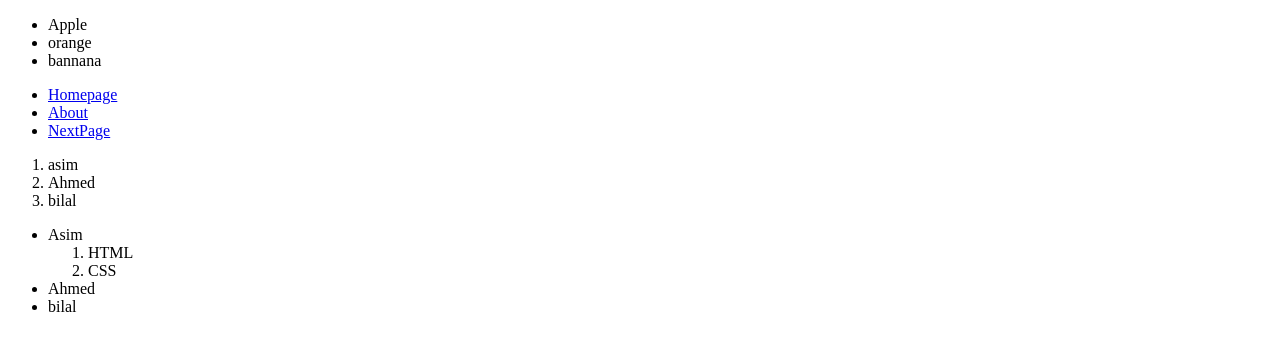
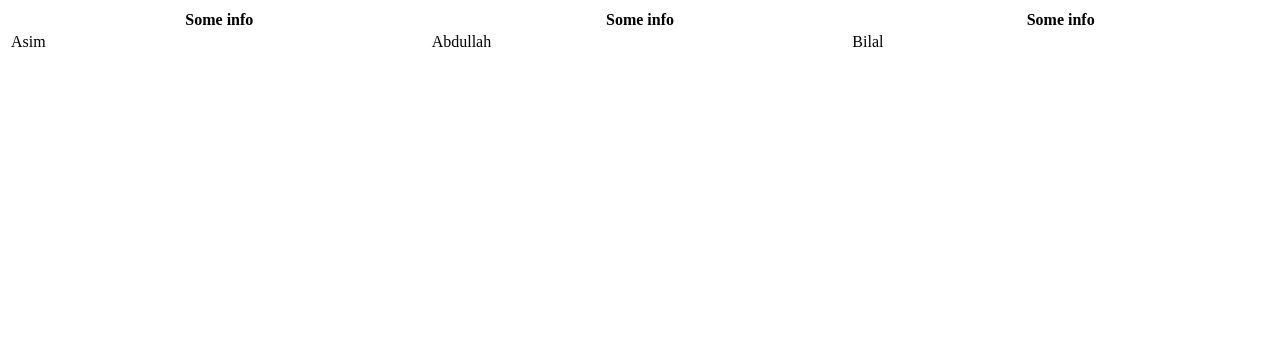
Before and after one commit to asimaltafshah/HTML_CSSfreeCodeCamp, a plain HTML site: page index.html in a window 1280 px wide. Drawn offline with Linux system fonts and the light colour scheme.

Commit message:
Tables in HTML

```diff
--- a/index.html
+++ b/index.html
@@ -9,39 +9,21 @@
 <body>
 
 
-    <!-- order and unorderlist -->
-    <!--  -->
-    <!--  -->
+    <!-- Tables -->
+    <table style="width:100%">
+        <tr>
+            <th>Some info</th>
+            <th>Some info</th>
+            <th>Some info</th>
+        </tr>
+        <tr>
+            <td>Asim</td>
+            <td>Abdullah</td>
+            <td>Bilal</td>
+        </tr>
 
-    <!-- unorder list -->
-    <ul>
-       <li>Apple</li>
-       <li>orange</li>
-       <li>bannana</li>
-    </ul>
-    <ul>
-        <li><a href="#">Homepage</a></li>
-        <li><a href="about.html" target="_blank">About</a></li>
-        <li><a href="#">NextPage</a></li>
+    </table>
 
-    </ul>
-    <!-- Order list -->
-    <ol>
-        <li>asim</li>
-        <li>Ahmed</li>
-        <li>bilal</li>
-    </ol>
-    <!-- Mixed order unorder list -->
-    <ul>
-        <li>Asim
-            <ol>
-                <li>HTML</li>
-                <li>CSS</li>
-            </ol>
-        </li>
-        <li>Ahmed</li>
-        <li>bilal</li>
-    </ul>
 
 </body>
 </html>
```
